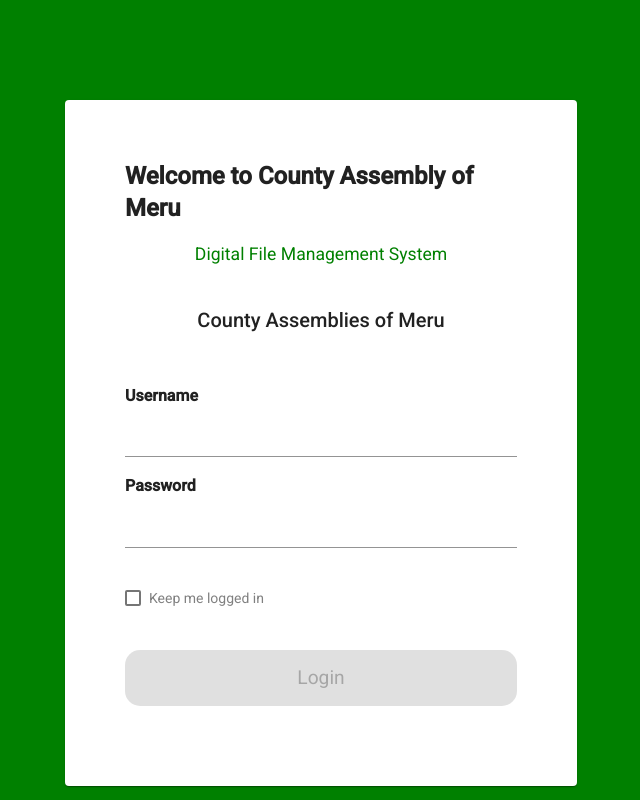
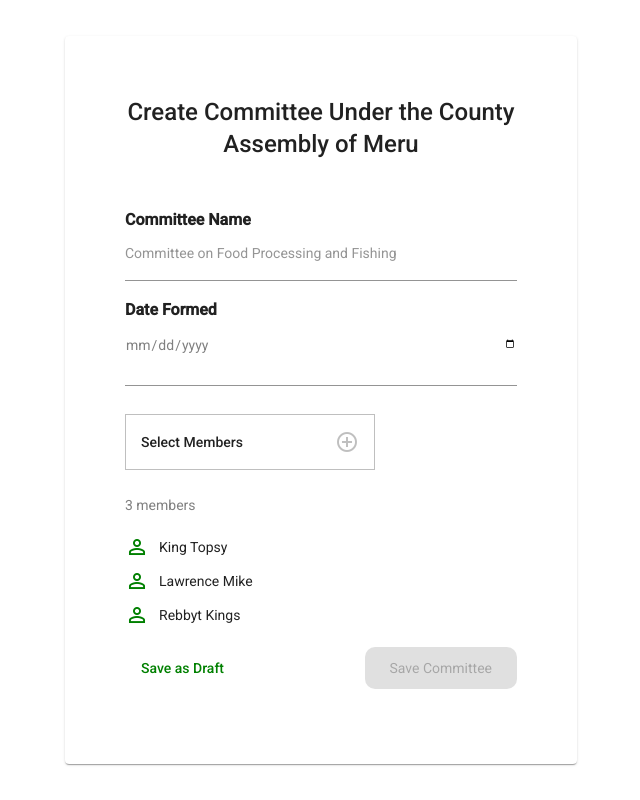
Before and after one commit to MikeMwambia-TrojanSystem/UI-DFMS, an Angular app: page /create/committee in a window 1280 px wide. Before the commit this address led to /login. Shown: the whole page, without its empty margins (319-959 px from the left). Built offline with nearby package versions, Linux system fonts and the light colour scheme; what ng-otp-input would draw is missing.

Commit message:
adding create committee page at /create/committee

```diff
--- a/src/app/app.module.ts
+++ b/src/app/app.module.ts
@@ -20,6 +20,7 @@
 import { NotificationsSignupComponent } from './views/signup/notifications/notifications.component';
 import { EmailVerificationComponent } from './views/signup/email-verification/email-verification.component';
 import { PhoneVerificationComponent } from './views/signup/phone-verification/phone-verification.component';
+import { CreateCommitteeComponent } from './views/create/committee/create-committee.component';
 
 @NgModule({
   declarations: [
@@ -35,6 +36,7 @@
     NotificationsSignupComponent,
     EmailVerificationComponent,
     PhoneVerificationComponent,
+    CreateCommitteeComponent,
   ],
   imports: [
     BrowserModule,
--- /dev/null
+++ b/src/app/views/create/committee/create-committee.component.html
@@ -0,0 +1,30 @@
+<div class="main">
+  <mat-card class="card">
+    <h1 class="title">Create Committee Under the County Assembly of Meru</h1>
+    <form [formGroup]="form" class="form">
+      <p class="label">Committee Name</p>
+      <mat-form-field appearance="standard">
+        <input matInput formControlName="name" placeholder="Committee on Food Processing and Fishing" />
+        <mat-error *ngIf="form.get('name').hasError('required')">Please enter committee name!</mat-error>
+      </mat-form-field>
+      <p class="label">Date Formed</p>
+      <mat-form-field appearance="standard">
+        <input matInput formControlName="date" type="date" />
+        <mat-error *ngIf="form.get('date').hasError('required')">Please enter date formed!</mat-error>
+      </mat-form-field>
+      <div class="select-container">
+        <span class="select-title">Select Members</span>
+        <mat-icon class="select-icon">add_circle_outline</mat-icon>
+      </div>
+      <span class="members">{{numberOfMembers}} member{{numberOfMembers === 1 ? '' : 's'}}</span>
+      <div class="member-container" *ngFor="let member of members">
+        <mat-icon class="member-icon">person_outline</mat-icon>
+        <span>{{member}}</span>
+      </div>
+      <div class="actions">
+        <button mat-button type="button" class="btn-draft">Save as Draft</button>
+        <button mat-raised-button type="submit" class="btn-save" [disabled]="form.invalid">Save Committee</button>
+      </div>
+    </form>
+  </mat-card>
+</div>
--- /dev/null
+++ b/src/app/views/create/committee/create-committee.component.scss
@@ -0,0 +1,119 @@
+.main {
+  width: 100vw;
+  height: 100vh;
+  background-color: white;
+  overflow-y: auto;
+  display: flex;
+  align-items: center;
+  justify-content: center;
+}
+
+.card {
+  background-color: white;
+  padding: 60px;
+  width: 40%;
+}
+
+.title {
+  font-weight: 500;
+  text-align: center;
+}
+
+.form {
+  display: flex;
+  flex-direction: column;
+  width: 100%;
+  margin: 50px 0;
+}
+
+.label {
+  margin: 0;
+  font-weight: 600;
+  font-size: 1rem;
+}
+
+.select {
+  &-container {
+    padding: 15px;
+    border: 1px solid  rgba(0, 0, 0, 0.25);;
+    display: flex;
+    align-items: center;
+    justify-content: space-between;
+    width: 250px;
+    margin: 10px 0;
+  }
+
+  &-title {
+    font-weight: 500;
+  }
+
+  &-icon {
+    color:  rgba(0, 0, 0, 0.25);;
+    transition: color 0.1s ease-in-out;
+    cursor: pointer;
+
+    &:hover {
+      color: #008000;
+    }
+  }
+}
+
+.members {
+  margin: 15px 0;
+  color: gray;
+}
+
+.member {
+  &-container {
+    display: flex;
+    align-items: center;
+    margin: 5px 0;
+  }
+
+  &-icon {
+    color: #008000;
+    margin-right: 10px;
+  }
+}
+
+.actions {
+  margin: 15px 0;
+  display: flex;
+  align-items: center;
+  justify-content: space-between;
+}
+
+.btn-draft {
+  color: #008000;
+}
+
+.btn-save {
+  background: #008000;
+  color: white;
+  font-weight: 400;
+  padding: 3px 25px;
+  border-radius: 10px;
+}
+
+/**
+  * Selectors to overwrite Material Input styling.
+  * :host is needed to prevent the style bleeding into other components.
+  * More information can be found at: https://angular.io/guide/component-styles#deprecated-deep--and-ng-deep
+  * Note: This is not a very good way to deal with overwrite Material styling. But it is the shortest and easiest way
+  * For better method I recommend checking Material documentation: https://material.angular.io/guide/theming-your-components
+  */
+:host ::ng-deep {
+  .mat-input-element {
+    margin-bottom: 12px;
+    color: gray;
+  }
+
+  .mat-form-field-infix {
+    border-top: none;
+  }
+
+  .mat-form-field-prefix {
+    position: relative;
+    bottom: 12px;
+  }
+}
--- /dev/null
+++ b/src/app/views/create/committee/create-committee.component.ts
@@ -0,0 +1,36 @@
+import { Component } from '@angular/core';
+import { FormGroup, FormControl, Validators, FormArray } from '@angular/forms';
+
+@Component({
+  selector: 'app-create-committee',
+  templateUrl: './create-committee.component.html',
+  styleUrls: ['./create-committee.component.scss'],
+})
+export class CreateCommitteeComponent {
+  form = new FormGroup({
+    name: new FormControl('', Validators.required),
+    date: new FormControl('', Validators.required),
+    members: new FormArray(
+      [
+        new FormControl('King Topsy'),
+        new FormControl('Lawrence Mike'),
+        new FormControl('Rebbyt Kings'),
+      ],
+      Validators.required
+    ), // Predefined members, can be clear later
+  }); // Form group that holds username and password from user input
+
+  /**
+   * Getter to get the number of members
+   */
+  get numberOfMembers(): number {
+    return (this.form.get('members') as FormArray).length;
+  }
+
+  /**
+   * Getter to get the array of members name
+   */
+  get members(): string[] {
+    return this.form.get('members').value;
+  }
+}
```
Also changed, not shown: src/app/app-routing.module.ts (+7 -0 lines).
